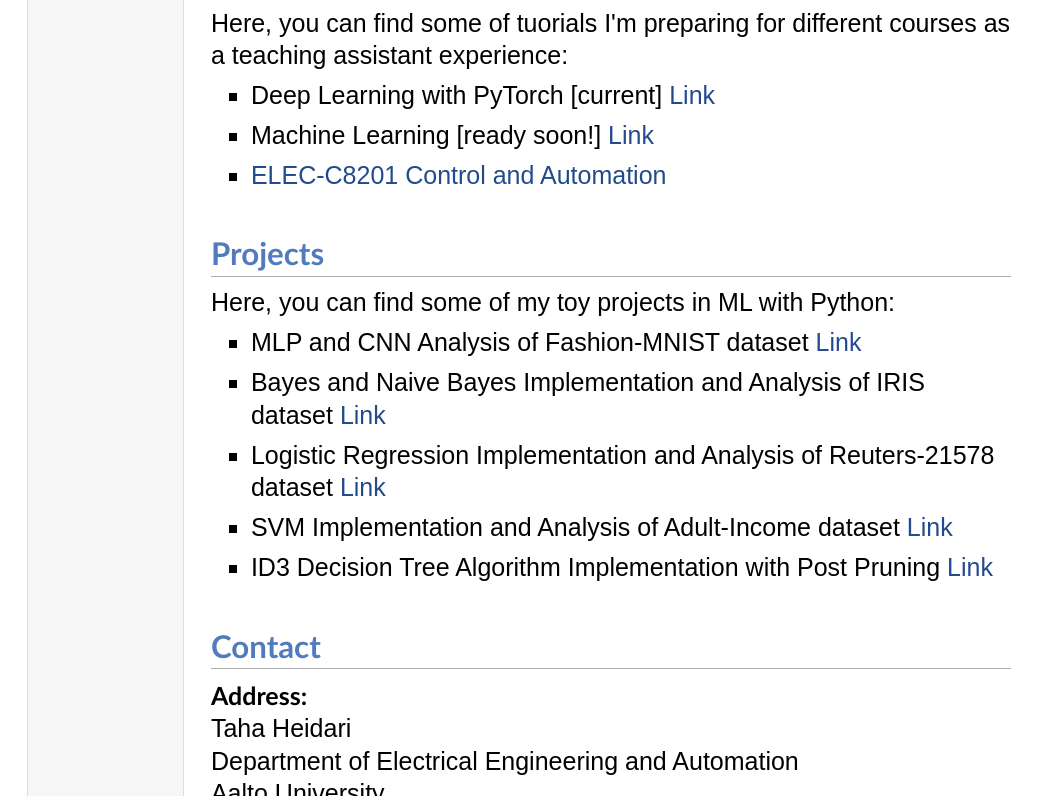
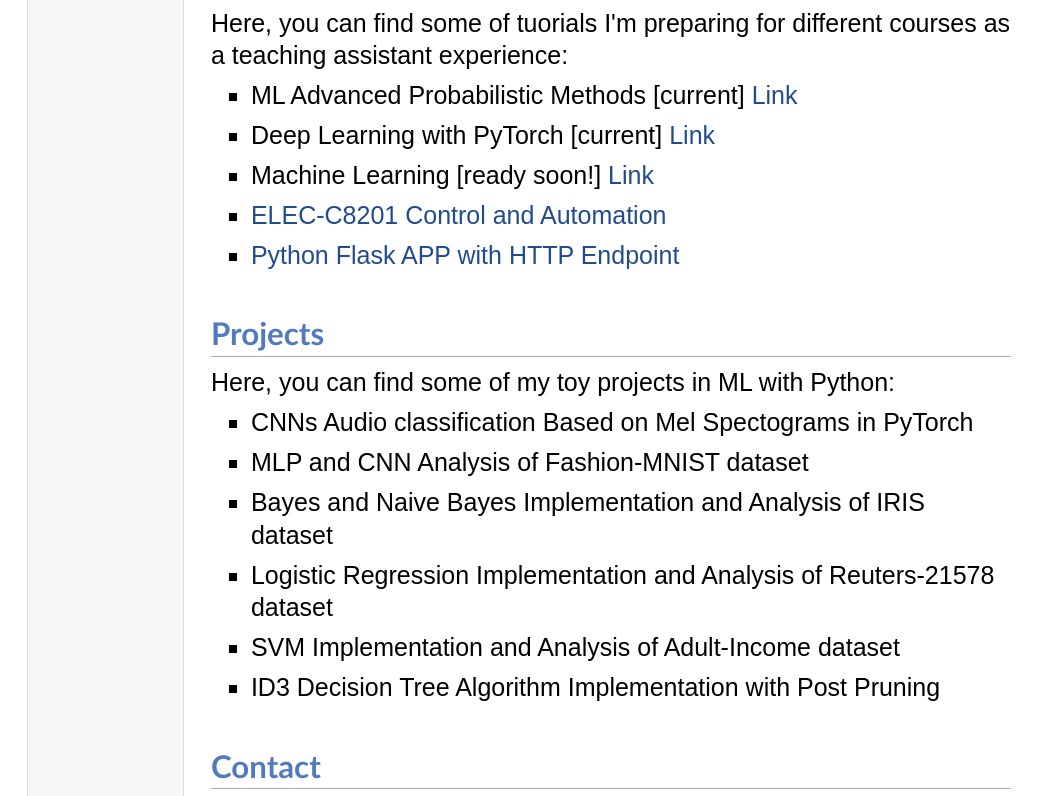
Before and after one commit to fartaha/fartaha.github.io, a plain HTML site: page index.html in a window 1280 px wide. Shown: the part 824-1620 px from the top of the page, without its empty margins (0-1045 px from the left). Drawn offline with nearby package versions, Linux system fonts and the light colour scheme; some packages are replaced by stand-ins of ours; a web font is replaced by a local one.

Commit message:
Update index.html

```diff
--- a/index.html
+++ b/index.html
@@ -71,11 +71,15 @@ body {
  <p>Here, you can find some of tuorials I'm preparing for different courses as a teaching assistant experience:</p>
 
 <ul>
+<li><p>ML Advanced Probabilistic Methods [current] <a href="https://fartaha.github.io/ml-advanced-probabilistic-methods/" target=&ldquo;blank&rdquo;>Link</a><br /></p>
+</li>
 <li><p>Deep Learning with PyTorch [current] <a href="https://fartaha.github.io/pages/dlpytorch/ch1.html" target=&ldquo;blank&rdquo;>Link</a><br /></p>
 </li>
-<li><p>Machine Learning [ready soon!] <a href="https://fartaha.github.io/pages/ml" target=&ldquo;blank&rdquo;>Link</a><br /></p>
+<li><p>Machine Learning [ready soon!] <a href="https://github.com/fartaha/ml-tutorial" target=&ldquo;blank&rdquo;>Link</a><br /></p>
 </li>
     <li><p><a href="https://fartaha.github.io/pages/ELEC-C8201/main.html" target=&ldquo;blank&rdquo;>ELEC-C8201 Control and Automation</a><br /></p>
+</li>
+    <li><p><a href="https://github.com/fartaha/http-api" target=&ldquo;blank&rdquo;>Python Flask APP with HTTP Endpoint</a><br /></p>
 </li>
 </ul>
 
@@ -83,15 +87,17 @@ body {
  <p>Here, you can find some of my toy projects in ML with Python:</p>
 
 <ul>
-<li><p>MLP and CNN Analysis of Fashion-MNIST dataset <a href="https://fartaha.github.io/pages/Project1_MLP_CNN.html" target=&ldquo;blank&rdquo;>Link</a><br /></p>
+<li><p>CNNs Audio classification Based on Mel Spectograms in PyTorch  <br /></p>
 </li>
-<li><p>Bayes and Naive Bayes Implementation and Analysis of IRIS dataset <a href="https://fartaha.github.io/pages/Project2_Bayes_NaiveBayes.html" target=&ldquo;blank&rdquo;>Link</a><br /></p>
+<li><p>MLP and CNN Analysis of Fashion-MNIST dataset <br /></p>
 </li>
-<li><p>Logistic Regression Implementation and Analysis of Reuters-21578 dataset <a href="https://fartaha.github.io/pages/Project3_LogisticRegression.html" target=&ldquo;blank&rdquo;>Link</a><br /></p>
+<li><p>Bayes and Naive Bayes Implementation and Analysis of IRIS dataset <br /></p>
 </li>
-<li><p>SVM Implementation and Analysis  of Adult-Income dataset <a href="https://fartaha.github.io/pages/Project4_SVM.html" target=&ldquo;blank&rdquo;>Link</a><br /></p>
+<li><p>Logistic Regression Implementation and Analysis of Reuters-21578 dataset <br /></p>
 </li>
-<li><p>ID3 Decision Tree Algorithm Implementation with Post Pruning <a href="https://fartaha.github.io/pages/Project5_ID3.html" target=&ldquo;blank&rdquo;>Link</a><br /></p>
+<li><p>SVM Implementation and Analysis  of Adult-Income dataset <br /></p>
+</li>
+<li><p>ID3 Decision Tree Algorithm Implementation with Post Pruning <br /></p>
 </li>
 </ul>
 
```
